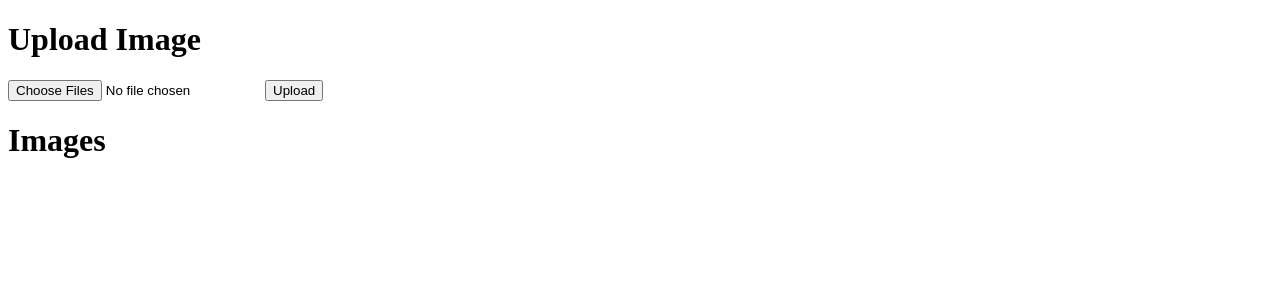
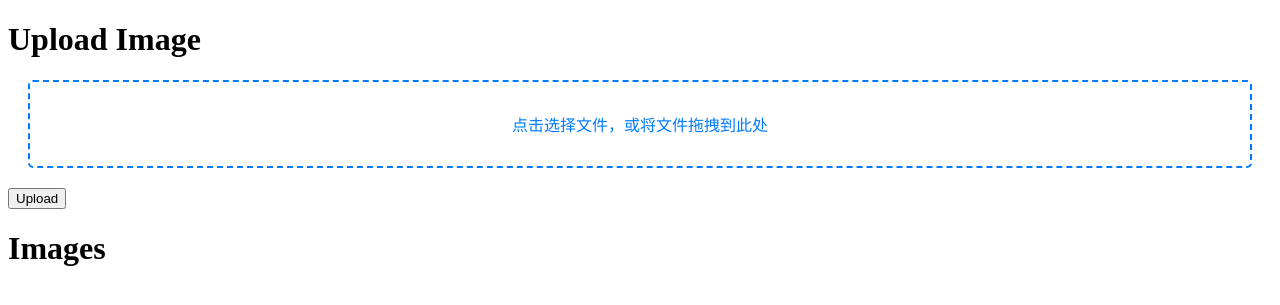
Before and after one commit to zouXH-god/PixelVault, a Flask app: page / in a window 1280 px wide. Shown: the top 305 px of the page. Run offline with Flask 3, Linux system fonts and the light colour scheme.

Commit message:
优化UI界面

```diff
--- a/app/static/css/index.css
+++ b/app/static/css/index.css
@@ -42,3 +42,32 @@ li{
     display: flex;
     flex-wrap: wrap;
 }
+.upload-box {
+        border: 2px dashed #007bff;
+        border-radius: 5px;
+        padding: 30px;
+        text-align: center;
+        color: #007bff;
+        font-family: Arial, sans-serif;
+        margin: 20px;
+        cursor: pointer;
+    }
+
+    .upload-box:hover {
+        background-color: #f8f9fa;
+    }
+
+    .upload-box.drag-over {
+        background-color: #007bff;
+        color: white;
+    }
+
+    input[type="file"] {
+        display: none;
+    }
+
+    .file-list {
+        margin-top: 10px;
+        font-family: Arial, sans-serif;
+        color: #333;
+    }
--- a/app/templates/index.html
+++ b/app/templates/index.html
@@ -7,7 +7,11 @@
 <body>
     <h1>Upload Image</h1>
     <form method="post" enctype="multipart/form-data">
-        <input type="file" name="image" multiple>
+        <div id="upload-box" class="upload-box">
+            点击选择文件，或将文件拖拽到此处
+        </div>
+        <input id="upload-box-files" class="upload-box-files" type="file" name="image" multiple>
+        <ul id="file-list-display" class="file-list"></ul>
         <input type="submit" value="Upload">
     </form>
     <h1>Images</h1>
```
Also changed, not shown: app/static/js/index.js (+47 -0 lines).
